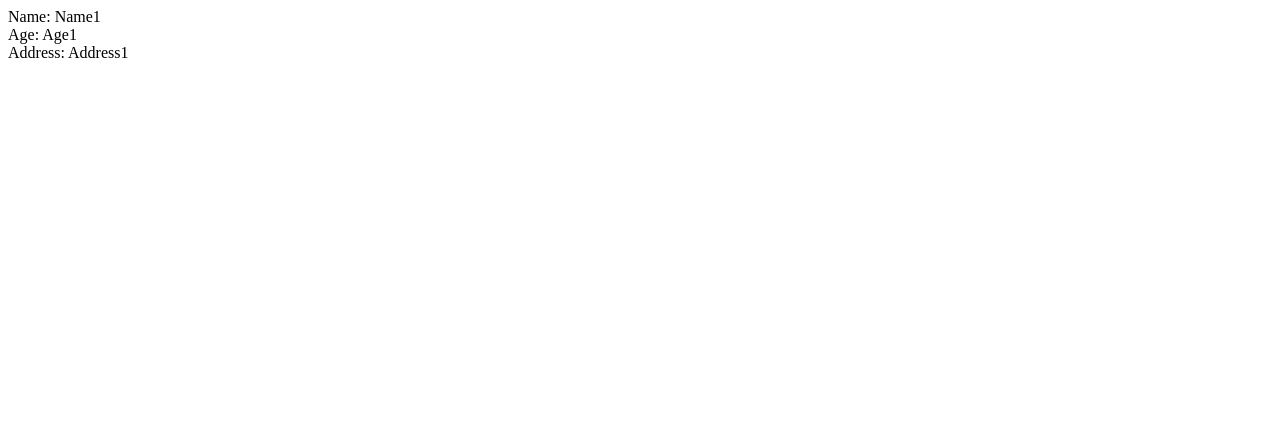
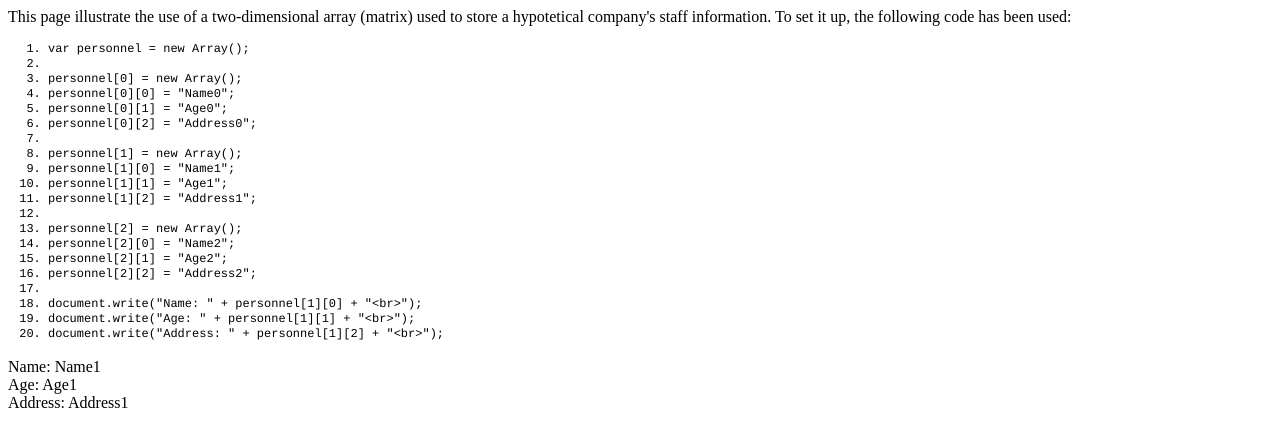
Before and after one commit to atzzom/bucket-notes, a plain HTML site: page ch2_examp9.html in a window 1280 px wide. Drawn offline with Linux system fonts and the light colour scheme; files that its build step writes are made by us from their sources; a web font is replaced by a local one.

Commit message:
Examples & exercises from: Beginning JavaScript.
Files complete the exercises of the 2nd chapter.

```diff
--- a/ch2_examp9.html
+++ b/ch2_examp9.html
@@ -3,6 +3,29 @@ http://www.w3.org/TR/xhtml1/DTD/xhtml1-transitional.dtd">
 <html xmlns="http://www.w3.org/1999/xhtml">
 <link rel="stylesheet" href="line-one/ch1_examp2.css" media="all">
 
-	<p></p>
+	<p>This page illustrate the use of a two-dimensional array (matrix) used to store a hypotetical company's staff information. To set it up, the following code has been used:</p>
+
+	<ol class="code-sample">
+	  <li>var personnel = new Array();</li>
+	  <li></li>
+	  <li>personnel[0] = new Array();</li>
+	  <li>personnel[0][0] = "Name0";</li>
+	  <li>personnel[0][1] = "Age0";</li>
+	  <li>personnel[0][2] = "Address0";</li>
+	  <li></li>
+	  <li>personnel[1] = new Array();</li>
+	  <li>personnel[1][0] = "Name1";</li>
+	  <li>personnel[1][1] = "Age1";</li>
+	  <li>personnel[1][2] = "Address1";</li>
+	  <li></li>
+	  <li>personnel[2] = new Array();</li>
+	  <li>personnel[2][0] = "Name2";</li>
+	  <li>personnel[2][1] = "Age2";</li>
+	  <li>personnel[2][2] = "Address2";</li>
+	  <li></li>
+	  <li>document.write("Name: " + personnel[1][0] + "&lt;br&gt;");</li>
+	  <li>document.write("Age: " + personnel[1][1] + "&lt;br&gt;");</li>
+	  <li>document.write("Address: " + personnel[1][2] + "&lt;br&gt;");</li>
+	</ol>
 <script src="ch2_examp9.js"></script>
 </html>
--- /dev/null
+++ b/ch2_exer1.js
@@ -0,0 +1,6 @@
+var degCent = prompt("This page will convert degrees centigrade into degrees Fahrenheit. Please insert the temperature value you would like to convert to \xB0F",25);
+var degFahren;
+
+degFahren = 9/5*degCent + 32;
+
+alert(degCent + "\xB0C is " + degFahren + "\xB0F.");
--- /dev/null
+++ b/ch2_exer2.js
@@ -0,0 +1,4 @@
+var firstNumber = parseFloat(prompt("Enter the first number",0));
+var secondNumber = parseFloat(prompt("Enter the second number",0));
+var theTotal = firstNumber + secondNumber;
+document.write(firstNumber + " added to " + secondNumber + " equals " + theTotal);
```
Also changed, not shown: ch2_exer1.html (added, +25 -0 lines), ch2_exer2.html (added, +11 -0 lines).
